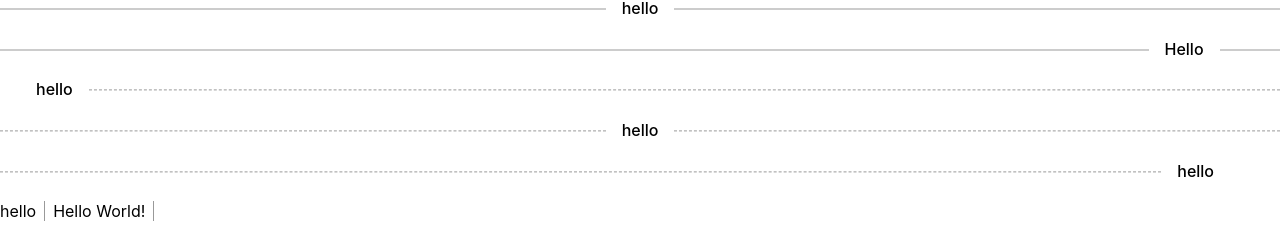
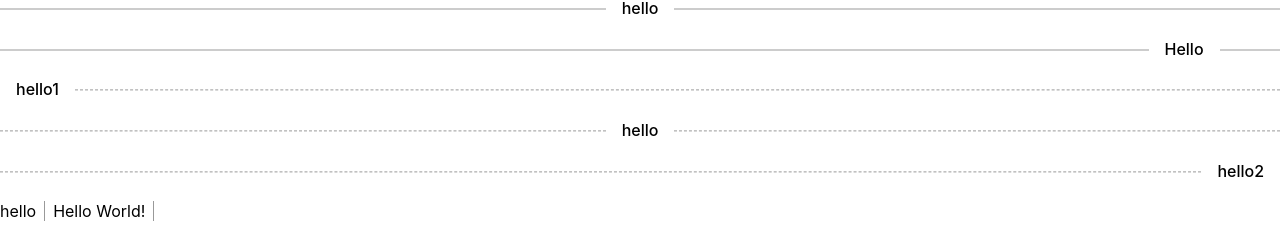
Before and after one commit to smeekas/simform-ui, a React (Create React App) app: page / in a window 1280 px wide. Shown: the part 140-374 px from the top of the page. Built offline with nearby package versions, Linux system fonts and the light colour scheme; the HTML template or start-up script is replaced by a standard one.

Commit message:
feature: divider stories

```diff
--- a/src/App.tsx
+++ b/src/App.tsx
@@ -18,12 +18,12 @@ function App() {
       <Divider orientation="left">hello</Divider>
       <Divider orientation="center">hello</Divider>
       <Divider orientation="right">Hello</Divider>
-      <Divider varient="dashed" orientationMargin={20} orientation="left">
-        hello
+      <Divider varient="dashed" orientationMargin  orientation="left">
+        hello1
       </Divider>
       <Divider varient="dashed">hello</Divider>
-      <Divider varient="dashed" orientationMargin={50} orientation="right">
-        hello
+      <Divider varient="dashed" orientationMargin orientation="right">
+        hello2
       </Divider>
       hello
       <Divider type="vertical"></Divider>
--- a/src/components/Divider/Divider.tsx
+++ b/src/components/Divider/Divider.tsx
@@ -6,7 +6,8 @@ interface DividerProps {
   orientation?: "left" | "right" | "center";
   children?: string;
   type?: "horizontal" | "vertical";
-  orientationMargin?: boolean | number;
+  orientationMargin?: boolean;
+  orientationMarginValue?: number;
 }
 
 const Divider = React.forwardRef<HTMLParagraphElement, DividerProps>(
@@ -17,6 +18,7 @@ const Divider = React.forwardRef<HTMLParagraphElement, DividerProps>(
       orientation = "center",
       type,
       orientationMargin,
+      orientationMarginValue,
     } = props;
     const classnames = className({
       [`zen-divider-${orientation}`]: orientation,
@@ -32,12 +34,12 @@ const Divider = React.forwardRef<HTMLParagraphElement, DividerProps>(
           <span
             style={{
               marginLeft:
-                orientation === "left" && typeof orientationMargin === "number"
-                  ? orientationMargin
+                orientation === "left" && orientationMargin
+                  ? orientationMarginValue
                   : 0,
               marginRight:
-                orientation === "right" && typeof orientationMargin === "number"
-                  ? orientationMargin
+                orientation === "right" && orientationMargin
+                  ? orientationMarginValue
                   : 0,
             }}
             className="zen-divider-text"
```
Also changed, not shown: 1 other file (tests, documents, lock files or other folders).
